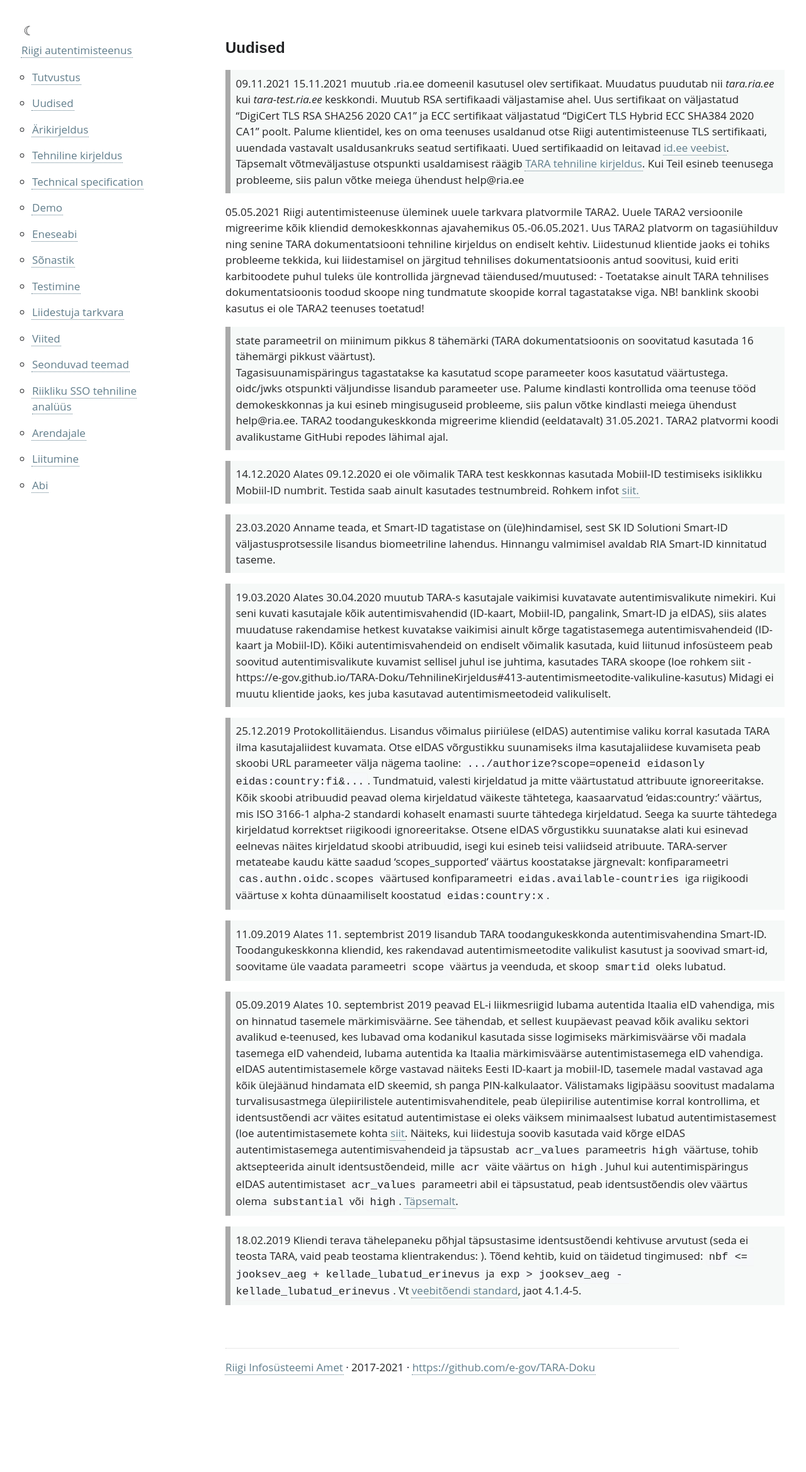
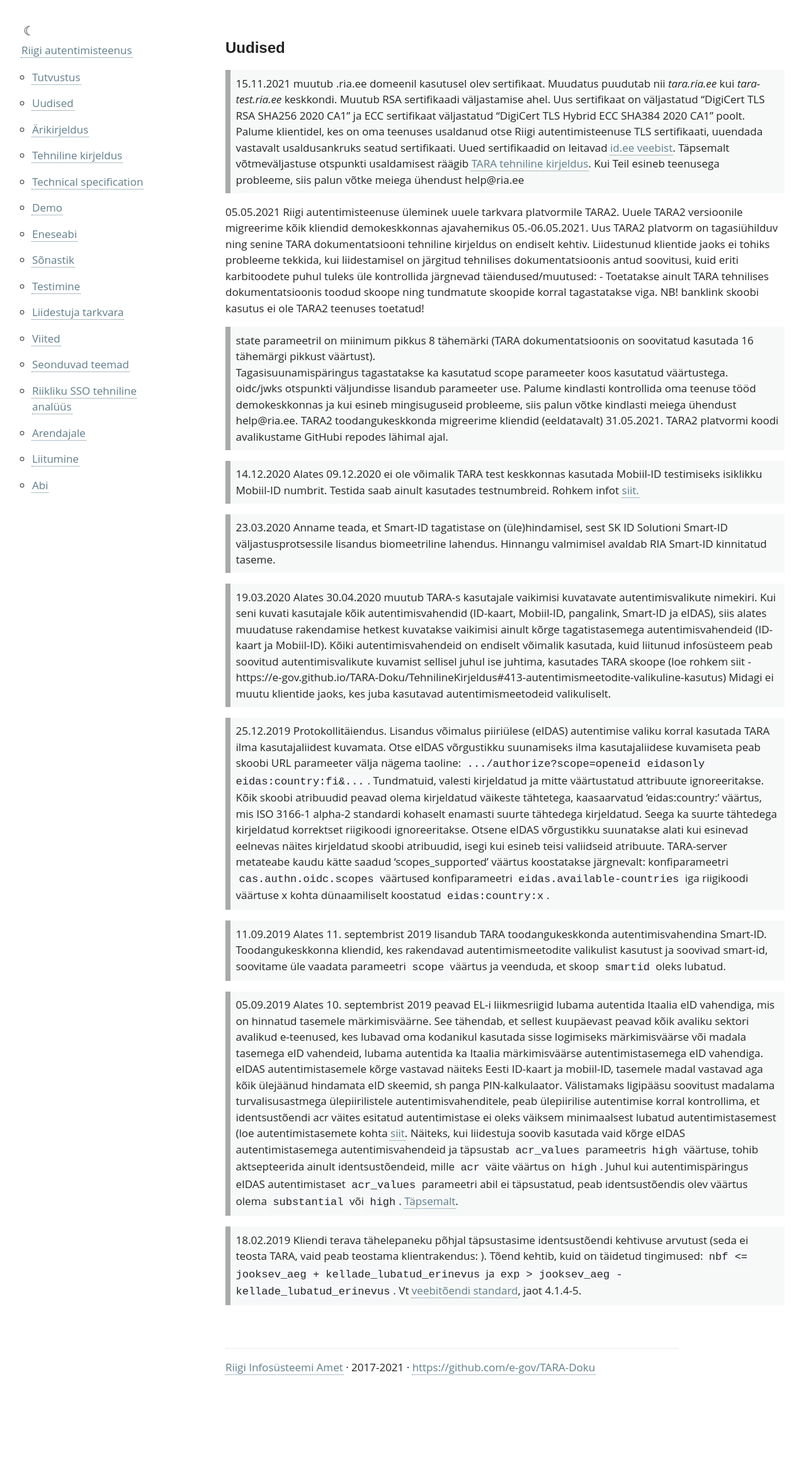
Before and after one commit to e-gov/TARA-Doku, a Jekyll site: the page built from Uudised.md, in a window 1280 px wide. Shown: the whole page at 63% size. Built offline with Jekyll 4.4.1, drawn with Linux system fonts in a browser that asks for light colours; our own code applies the rules of GitHub Pages for plain Markdown files.

Commit message:
Update Uudised.md

```diff
--- a/Uudised.md
+++ b/Uudised.md
@@ -4,7 +4,7 @@ permalink: Uudised
 
 # Uudised
 
-09.11.2021 15.11.2021 muutub .ria.ee domeenil kasutusel olev sertifikaat. Muudatus puudutab nii *tara.ria.ee* kui *tara-test.ria.ee* keskkondi.
+15.11.2021 muutub .ria.ee domeenil kasutusel olev sertifikaat. Muudatus puudutab nii *tara.ria.ee* kui *tara-test.ria.ee* keskkondi.
 Muutub RSA sertifikaadi väljastamise ahel. Uus sertifikaat on väljastatud "DigiCert TLS RSA SHA256 2020 CA1" ja ECC sertifikaat väljastatud "DigiCert TLS Hybrid ECC SHA384 2020 CA1" poolt.
 Palume klientidel, kes on oma teenuses usaldanud otse Riigi autentimisteenuse TLS sertifikaati, uuendada vastavalt usaldusankruks seatud sertifikaati.
 Uued sertifikaadid on leitavad [id.ee veebist](https://www.id.ee/artikkel/riigi-autentimisteenuse-sertifikaadi-muudatus/).
```
